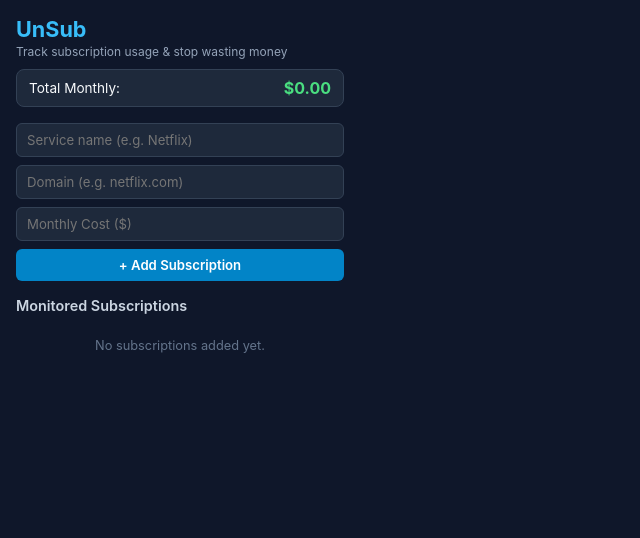
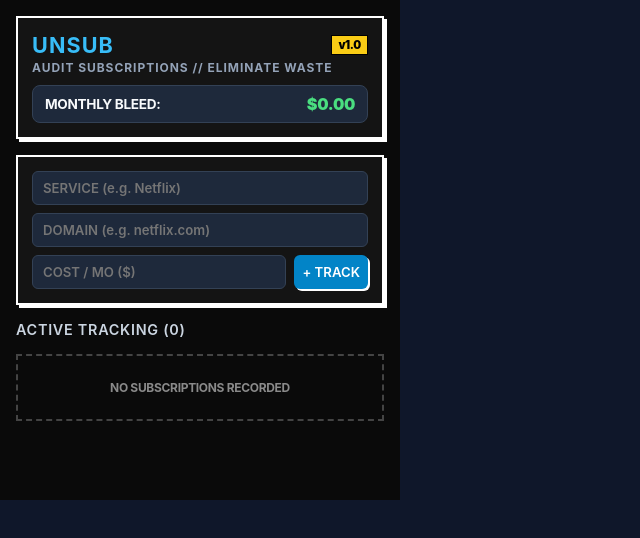
Before and after one commit to DagmTesfu/UnSub, a React (Vite) app: page / in a window 1280 px wide. Shown: the top 538 px of the page, without its empty margins (0-640 px from the left). Built offline with nearby package versions, Linux system fonts and the light colour scheme.

Commit message:
Fix countdown timestamp initialization and add brutalist styling with .danger highlight

```diff
--- /dev/null
+++ b/src/App.css
@@ -0,0 +1,295 @@
+/* Modern Brutalist Dark-Mode Theme for UnSub */
+:root {
+  --bg-primary: #0a0a0a;
+  --bg-surface: #141414;
+  --bg-surface-elevated: #1f1f1f;
+  --text-main: #f5f5f5;
+  --text-muted: #8a8a8a;
+  --border-color: #ffffff;
+  --accent-yellow: #facc15;
+  --accent-cyan: #22d3ee;
+  --accent-green: #4ade80;
+  --danger-red: #ff3333;
+  --shadow-offset: 3px 3px 0px;
+}
+
+* {
+  box-sizing: border-box;
+  margin: 0;
+  padding: 0;
+}
+
+body {
+  width: 400px;
+  min-height: 500px;
+  background-color: var(--bg-primary);
+  color: var(--text-main);
+  font-family: 'Courier New', Courier, monospace, system-ui, sans-serif;
+  letter-spacing: -0.02em;
+  -webkit-font-smoothing: antialiased;
+}
+
+.popup-container {
+  width: 400px;
+  min-height: 500px;
+  padding: 18px;
+  display: flex;
+  flex-direction: column;
+  gap: 16px;
+  background-color: var(--bg-primary);
+}
+
+/* Header */
+.header {
+  border: 2px solid var(--border-color);
+  background-color: var(--bg-surface);
+  padding: 14px;
+  box-shadow: var(--shadow-offset) var(--border-color);
+}
+
+.header-top {
+  display: flex;
+  justify-content: space-between;
+  align-items: center;
+}
+
+.header h1 {
+  font-size: 1.6rem;
+  font-weight: 900;
+  letter-spacing: 0.05em;
+  color: var(--text-main);
+}
+
+.badge {
+  background: var(--accent-yellow);
+  color: #000000;
+  font-weight: 900;
+  font-size: 0.7rem;
+  padding: 2px 6px;
+  border: 1px solid #000000;
+}
+
+.subtitle {
+  font-size: 0.65rem;
+  color: var(--text-muted);
+  font-weight: 700;
+  margin-top: 4px;
+  letter-spacing: 0.08em;
+}
+
+.total-badge {
+  margin-top: 12px;
+  background: #000000;
+  border: 2px solid var(--border-color);
+  padding: 8px 10px;
+  display: flex;
+  justify-content: space-between;
+  align-items: center;
+  font-size: 0.8rem;
+  font-weight: 700;
+}
+
+.total-badge strong {
+  color: var(--accent-green);
+  font-size: 1.15rem;
+  font-weight: 900;
+}
+
+/* Form */
+.form {
+  display: flex;
+  flex-direction: column;
+  gap: 10px;
+  border: 2px solid var(--border-color);
+  background-color: var(--bg-surface);
+  padding: 14px;
+  box-shadow: var(--shadow-offset) var(--border-color);
+}
+
+.form-group {
+  display: flex;
+  flex-direction: column;
+  gap: 8px;
+}
+
+.form-row {
+  display: flex;
+  gap: 8px;
+}
+
+input {
+  background-color: #000000;
+  color: var(--text-main);
+  border: 2px solid #555555;
+  padding: 8px 10px;
+  font-size: 0.75rem;
+  font-family: inherit;
+  font-weight: 600;
+  outline: none;
+  width: 100%;
+  transition: border-color 0.15s ease;
+}
+
+input:focus {
+  border-color: var(--border-color);
+  box-shadow: 2px 2px 0px var(--border-color);
+}
+
+.btn-add {
+  background-color: var(--accent-cyan);
+  color: #000000;
+  border: 2px solid var(--border-color);
+  font-weight: 900;
+  font-size: 0.8rem;
+  font-family: inherit;
+  cursor: pointer;
+  padding: 8px 16px;
+  white-space: nowrap;
+  box-shadow: 2px 2px 0px var(--border-color);
+  transition: transform 0.1s ease, box-shadow 0.1s ease;
+}
+
+.btn-add:hover {
+  transform: translate(-1px, -1px);
+  box-shadow: 3px 3px 0px var(--border-color);
+}
+
+.btn-add:active {
+  transform: translate(1px, 1px);
+  box-shadow: 1px 1px 0px var(--border-color);
+}
+
+/* Subscriptions List */
+.list-section {
+  display: flex;
+  flex-direction: column;
+  gap: 8px;
+}
+
+.list-section h2 {
+  font-size: 0.8rem;
+  font-weight: 900;
+  letter-spacing: 0.05em;
+  color: var(--text-muted);
+}
+
+.empty-box {
+  border: 2px dashed #444444;
+  padding: 24px;
+  text-align: center;
+  font-size: 0.75rem;
+  color: var(--text-muted);
+  font-weight: 700;
+}
+
+.sub-list {
+  list-style: none;
+  display: flex;
+  flex-direction: column;
+  gap: 10px;
+  max-height: 220px;
+  overflow-y: auto;
+  padding-right: 2px;
+}
+
+/* Custom scrollbar for brutalist look */
+.sub-list::-webkit-scrollbar {
+  width: 6px;
+}
+.sub-list::-webkit-scrollbar-track {
+  background: var(--bg-surface);
+}
+.sub-list::-webkit-scrollbar-thumb {
+  background: var(--border-color);
+}
+
+.sub-item {
+  background-color: var(--bg-surface);
+  border: 2px solid var(--border-color);
+  padding: 10px;
+  display: flex;
+  justify-content: space-between;
+  align-items: center;
+  box-shadow: var(--shadow-offset) var(--border-color);
+  transition: border-color 0.2s, box-shadow 0.2s;
+}
+
+.sub-info {
+  display: flex;
+  flex-direction: column;
+  gap: 3px;
+}
+
+.sub-name {
+  font-size: 0.9rem;
+  font-weight: 800;
+  color: var(--text-main);
+  text-transform: uppercase;
+}
+
+.sub-domain {
+  font-size: 0.7rem;
+  color: var(--text-muted);
+  font-weight: 600;
+}
+
+.sub-status {
+  font-size: 0.65rem;
+  color: var(--accent-yellow);
+  font-weight: 700;
+}
+
+.sub-meta {
+  display: flex;
+  align-items: center;
+  gap: 10px;
+}
+
+.sub-cost {
+  font-size: 0.85rem;
+  font-weight: 800;
+  color: var(--text-main);
+}
+
+.btn-delete {
+  background-color: #000000;
+  border: 1px solid var(--border-color);
+  color: var(--border-color);
+  font-family: inherit;
+  font-size: 0.65rem;
+  font-weight: 900;
+  padding: 4px 6px;
+  cursor: pointer;
+}
+
+.btn-delete:hover {
+  background-color: var(--danger-red);
+  color: #ffffff;
+  border-color: var(--danger-red);
+}
+
+/* ============================================================
+   Wasted Money Highlight: .danger
+   Applied when daysSinceVisit > 30
+   ============================================================ */
+.danger {
+  border: 2px solid var(--danger-red) !important;
+  box-shadow: var(--shadow-offset) var(--danger-red) !important;
+  font-weight: 800 !important;
+  background-color: #240a0a !important;
+}
+
+.danger .sub-name {
+  color: var(--danger-red) !important;
+  font-weight: 900 !important;
+}
+
+.danger .sub-status {
+  color: var(--danger-red) !important;
+  font-weight: 900 !important;
+}
+
+.danger .sub-cost {
+  color: var(--danger-red) !important;
+  font-weight: 900 !important;
+}
--- a/src/App.jsx
+++ b/src/App.jsx
@@ -1,5 +1,6 @@
 import React, { useState, useEffect } from 'react';
 import { getSubscriptions, saveSubscriptions } from './storageApi';
+import './App.css';
 
 export default function App() {
   const [subscriptions, setSubscriptions] = useState([]);
@@ -25,7 +26,7 @@ export default function App() {
       name: name.trim(),
       domain: domain.trim().toLowerCase().replace(/^https?:\/\//, '').replace(/\/.*$/, ''),
       monthlyCost: parseFloat(monthlyCost) || 0,
-      lastVisitedTimestamp: null,
+      lastVisitedTimestamp: Date.now(),
     };
 
     const updated = [...subscriptions, newSub];
@@ -47,61 +48,73 @@ export default function App() {
   return (
     <div className="popup-container">
       <header className="header">
-        <h1>UnSub</h1>
-        <p className="subtitle">Track subscription usage & stop wasting money</p>
+        <div className="header-top">
+          <h1>UNSUB</h1>
+          <span className="badge">v1.0</span>
+        </div>
+        <p className="subtitle">AUDIT SUBSCRIPTIONS // ELIMINATE WASTE</p>
         <div className="total-badge">
-          <span>Total Monthly:</span> <strong>${totalMonthly.toFixed(2)}</strong>
+          <span>MONTHLY BLEED:</span>
+          <strong>${totalMonthly.toFixed(2)}</strong>
         </div>
       </header>
 
       <form onSubmit={handleAddSubscription} className="form">
+        <div className="form-group">
           <input
             type="text"
-          placeholder="Service name (e.g. Netflix)"
+            placeholder="SERVICE (e.g. Netflix)"
             value={name}
             onChange={(e) => setName(e.target.value)}
             required
           />
           <input
             type="text"
-          placeholder="Domain (e.g. netflix.com)"
+            placeholder="DOMAIN (e.g. netflix.com)"
             value={domain}
             onChange={(e) => setDomain(e.target.value)}
             required
           />
+        </div>
+        <div className="form-row">
           <input
             type="number"
             step="0.01"
-          placeholder="Monthly Cost ($)"
+            placeholder="COST / MO ($)"
             value={monthlyCost}
             onChange={(e) => setMonthlyCost(e.target.value)}
             required
           />
-        <button type="submit" className="btn-add">+ Add Subscription</button>
+          <button type="submit" className="btn-add">+ TRACK</button>
+        </div>
       </form>
 
       <section className="list-section">
-        <h2>Monitored Subscriptions</h2>
+        <h2>ACTIVE TRACKING ({subscriptions.length})</h2>
         {subscriptions.length === 0 ? (
-          <p className="empty">No subscriptions added yet.</p>
+          <div className="empty-box">NO SUBSCRIPTIONS RECORDED</div>
         ) : (
           <ul className="sub-list">
             {subscriptions.map((sub) => {
               const daysSinceVisit = sub.lastVisitedTimestamp
                 ? Math.floor((Date.now() - sub.lastVisitedTimestamp) / (1000 * 60 * 60 * 24))
-                : null;
+                : 0;
+
+              const isDanger = daysSinceVisit > 30;
 
               return (
-                <li key={sub.id} className="sub-item">
+                <li
+                  key={sub.id}
+                  className={`sub-item ${isDanger ? 'danger' : ''}`}
+                >
                   <div className="sub-info">
                     <span className="sub-name">{sub.name}</span>
                     <span className="sub-domain">{sub.domain}</span>
                     <span className="sub-status">
-                      {daysSinceVisit === null
-                        ? 'Never visited'
-                        : daysSinceVisit === 0
-                        ? 'Visited today'
-                        : `Last visited ${daysSinceVisit}d ago`}
+                      {daysSinceVisit === 0
+                        ? 'VISITED TODAY'
+                        : `${daysSinceVisit} DAYS SINCE VISIT`}
+                      {isDanger && ' [WASTING MONEY]'}
                     </span>
                   </div>
                   <div className="sub-meta">
@@ -111,7 +124,7 @@ export default function App() {
                       onClick={() => handleDelete(sub.id)}
                       title="Remove"
                     >
-                      &times;
+                      DEL
                     </button>
                   </div>
                 </li>
```
Lines whose indentation alone changed are shown as unchanged.
